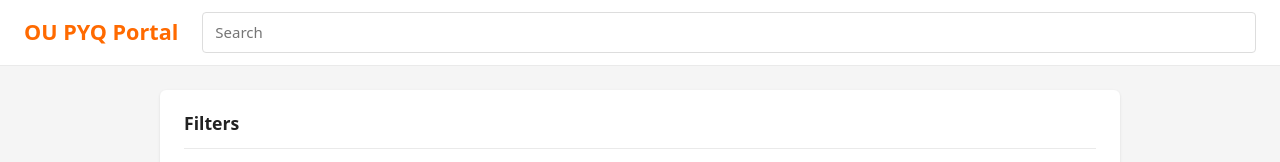
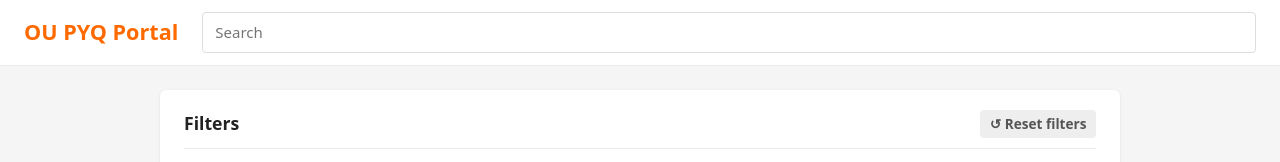
Before and after one commit to MANIKANTH678/pyq-portal, a website: page public/index.html in a window 1280 px wide. Shown: the top 162 px of the page. Drawn offline with Linux system fonts and the light colour scheme; no server answers.

Commit message:
Add reset filters button
A grey button next to the Filters heading clears the search and every
filter, then shows all papers again.

```diff
--- a/public/index.html
+++ b/public/index.html
@@ -17,7 +17,7 @@
     </header>
 
     <section class="card">
-      <h2>Filters</h2>
+      <h2>Filters <button type="button" id="reset-filters">↺ Reset filters</button></h2>
       <div class="grid">
         <label>Branch
           <select name="branch">
--- a/public/student.js
+++ b/public/student.js
@@ -46,6 +46,12 @@ async function load() {
     });
 
     form.addEventListener('submit', (e) => e.preventDefault());
+
+    document.getElementById('reset-filters').addEventListener('click', () => {
+      form.reset();
+      updateSubjectDropdown();
+      applyFilters();
+    });
   } catch (err) {
     console.error(err);
     document.getElementById('summary').textContent = "Error loading papers.";
--- a/public/style.css
+++ b/public/style.css
@@ -137,3 +137,11 @@ a:hover {
   gap: 0.5rem;
   margin-top: 1rem;
 }
+
+#reset-filters {
+  float: right;
+  padding: 0.25rem 0.6rem;
+  background: #eee;
+  color: #555;
+  font-size: 0.85rem;
+}
```
